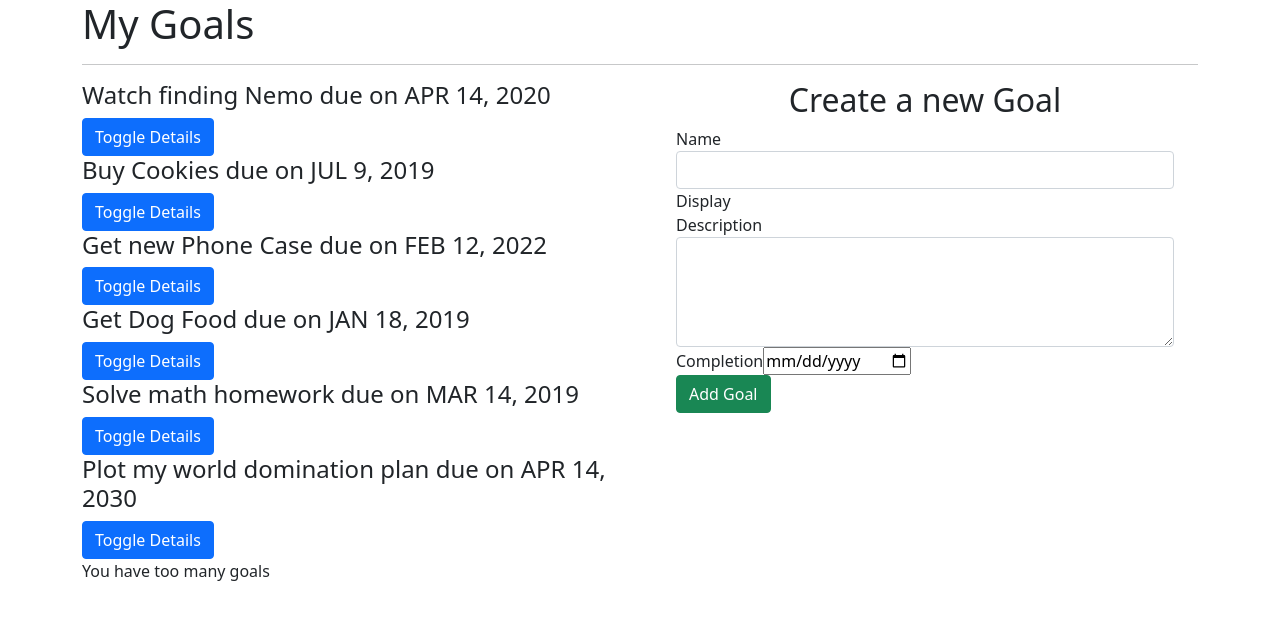
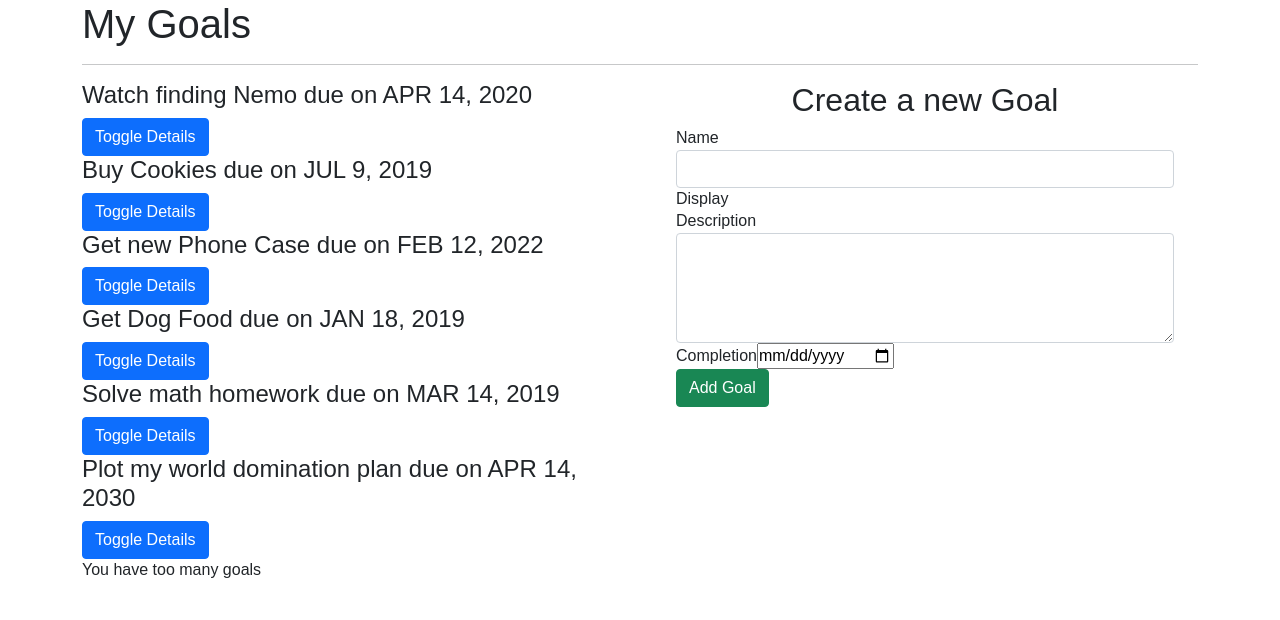
Before and after one commit to Memory-Wabwile/Goals-App, an Angular app: page / in a window 1280 px wide. Shown: the top 620 px of the page. Built offline with nearby package versions, Linux system fonts and the light colour scheme.

Commit message:
add arial font family to the body

```diff
--- a/src/styles.css
+++ b/src/styles.css
@@ -1,2 +1,20 @@
 /* You can add global styles to this file, and also import other style files */
-@import "~bootstrap/dist/css/bootstrap.css"
+@import "~bootstrap/dist/css/bootstrap.css";
+
+* {
+
+    box-sizing: border-box;
+
+    margin: 0;
+
+    padding: 0;
+
+    }
+
+    body {
+
+    font-family: Arial, Helvetica, sans-serif;
+
+    line-height: 1.4;
+
+    }
```
